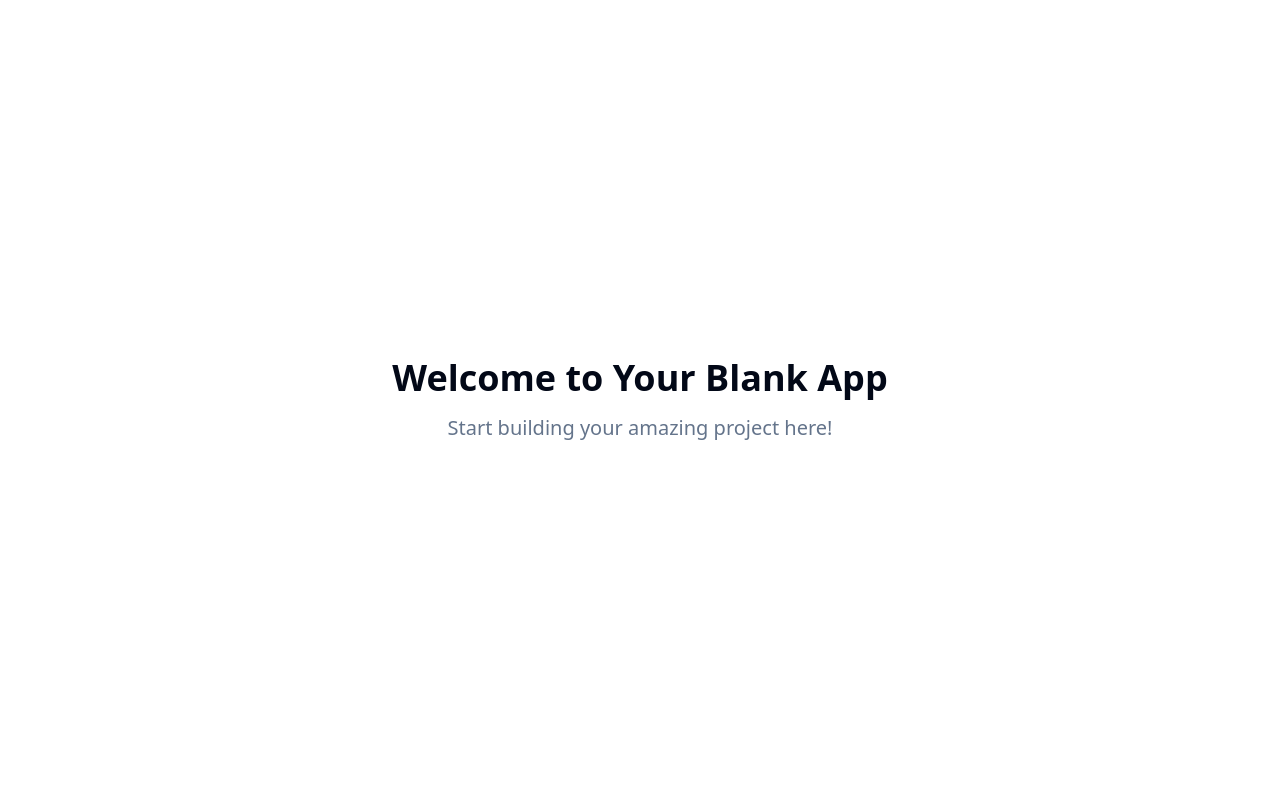
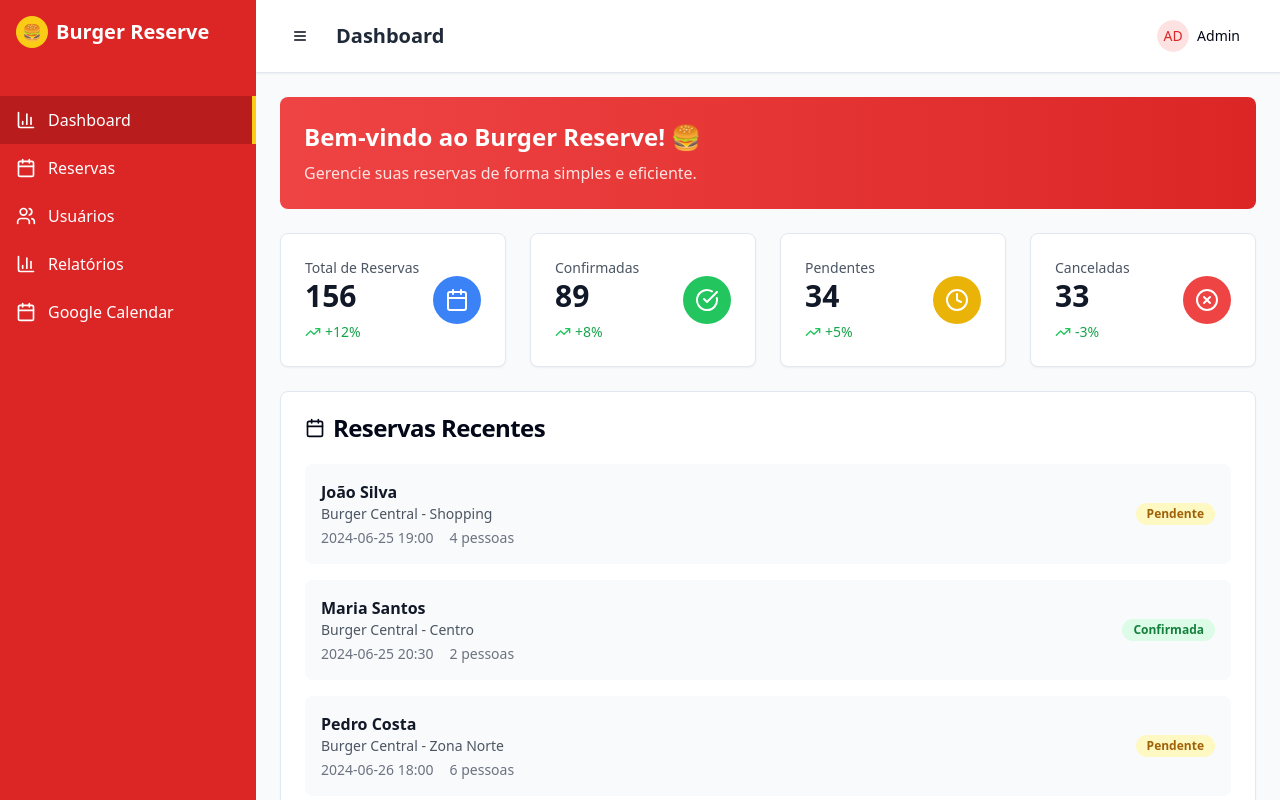
Before and after one commit to brunomsk9/burger-booking-blitz, a React (Vite) app: page / in a window 1280 px wide. Built offline with nearby package versions, Linux system fonts and the light colour scheme.

Commit message:
Fix: Resolve issue with missing content
The user reported that nothing is appearing in the view. This commit likely addresses the issue.

```diff
--- a/src/pages/Index.tsx
+++ b/src/pages/Index.tsx
@@ -1,13 +1,33 @@
-// Update this page (the content is just a fallback if you fail to update the page)
+
+import React, { useState } from 'react';
+import Layout from '@/components/Layout';
+import Dashboard from '@/components/Dashboard';
+import ReservationManager from '@/components/ReservationManager';
 
 const Index = () => {
+  const [currentPage, setCurrentPage] = useState('dashboard');
+
+  const renderPage = () => {
+    switch (currentPage) {
+      case 'dashboard':
+        return <Dashboard />;
+      case 'reservations':
+        return <ReservationManager />;
+      case 'users':
+        return <div className="p-6"><h2 className="text-2xl font-bold">Usuários - Em desenvolvimento</h2></div>;
+      case 'reports':
+        return <div className="p-6"><h2 className="text-2xl font-bold">Relatórios - Em desenvolvimento</h2></div>;
+      case 'calendar':
+        return <div className="p-6"><h2 className="text-2xl font-bold">Google Calendar - Em desenvolvimento</h2></div>;
+      default:
+        return <Dashboard />;
+    }
+  };
+
   return (
-    <div className="min-h-screen flex items-center justify-center bg-background">
-      <div className="text-center">
-        <h1 className="text-4xl font-bold mb-4">Welcome to Your Blank App</h1>
-        <p className="text-xl text-muted-foreground">Start building your amazing project here!</p>
-      </div>
-    </div>
+    <Layout currentPage={currentPage} onPageChange={setCurrentPage}>
+      {renderPage()}
+    </Layout>
   );
 };
 
--- a/src/types/index.ts
+++ b/src/types/index.ts
@@ -13,34 +13,28 @@ export interface Reservation {
   updatedAt: Date;
 }
 
+export const FRANCHISES = [
+  'Burger Central - Shopping',
+  'Burger Central - Centro',
+  'Burger Central - Zona Norte',
+  'Burger Central - Zona Sul',
+  'Burger Central - Zona Oeste'
+];
+
+export const CHARACTERS = [
+  'Ronald McDonald',
+  'Chef Burger',
+  'Hambúrguer',
+  'Batata Frita',
+  'Milkshake',
+  'Nuggets'
+];
+
 export interface User {
   id: string;
   name: string;
   email: string;
-  role: 'admin' | 'viewer' | 'editor';
+  role: 'admin' | 'editor' | 'viewer';
   createdAt: Date;
+  updatedAt: Date;
 }
-
-export interface ReportFilters {
-  startDate?: Date;
-  endDate?: Date;
-  franchiseName?: string;
-  status?: string;
-}
-
-export const CHARACTERS = [
-  'Ronald McDonald',
-  'Hambúrguer',
-  'Batata Frita',
-  'Milkshake',
-  'Chef Burger',
-  'Pickle Rick',
-  'King Burger'
-];
-
-export const FRANCHISES = [
-  'Burger Central - Shopping',
-  'Burger Central - Centro',
-  'Burger Central - Zona Norte',
-  'Burger Central - Zona Sul'
-];
```
